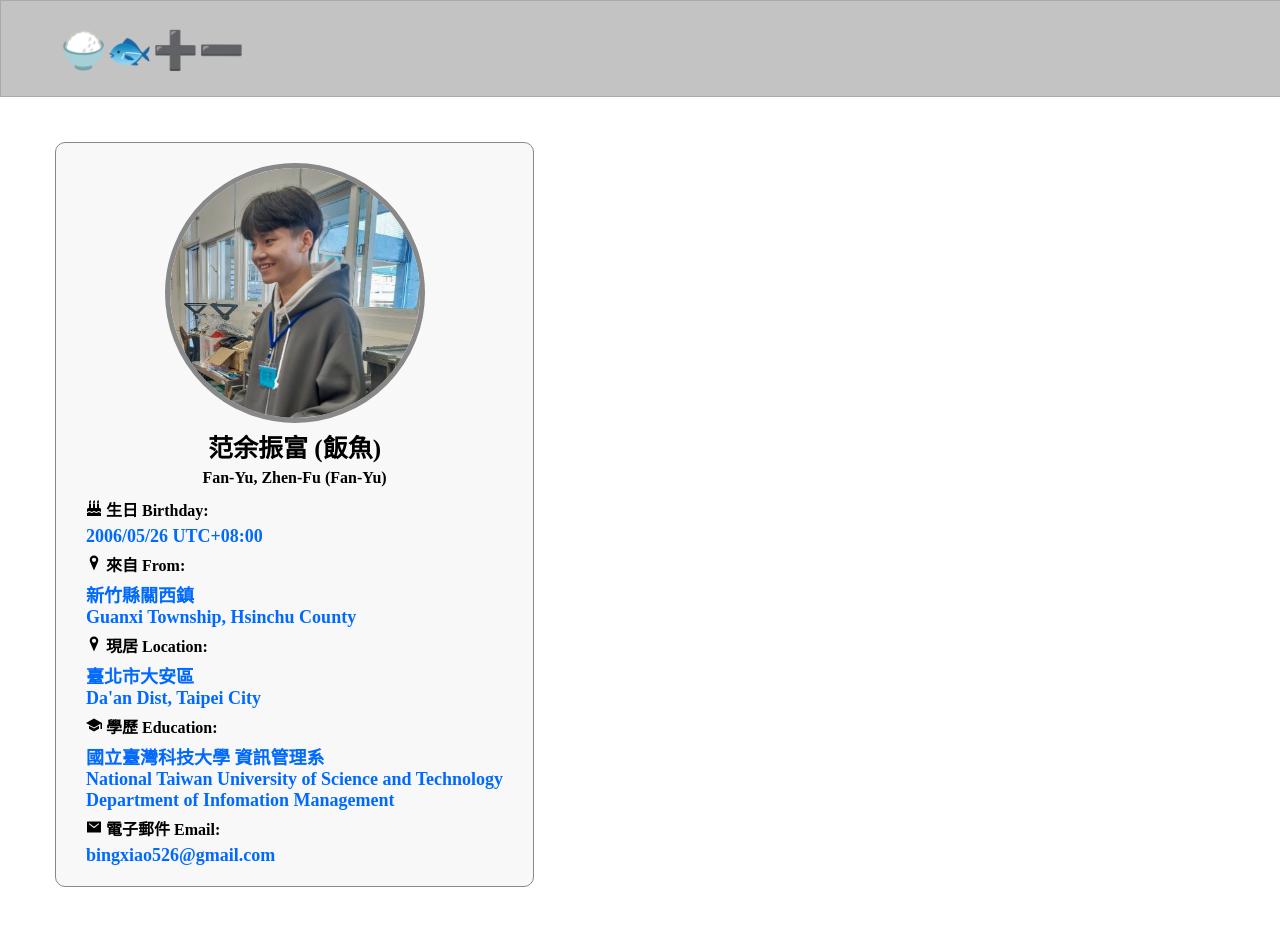
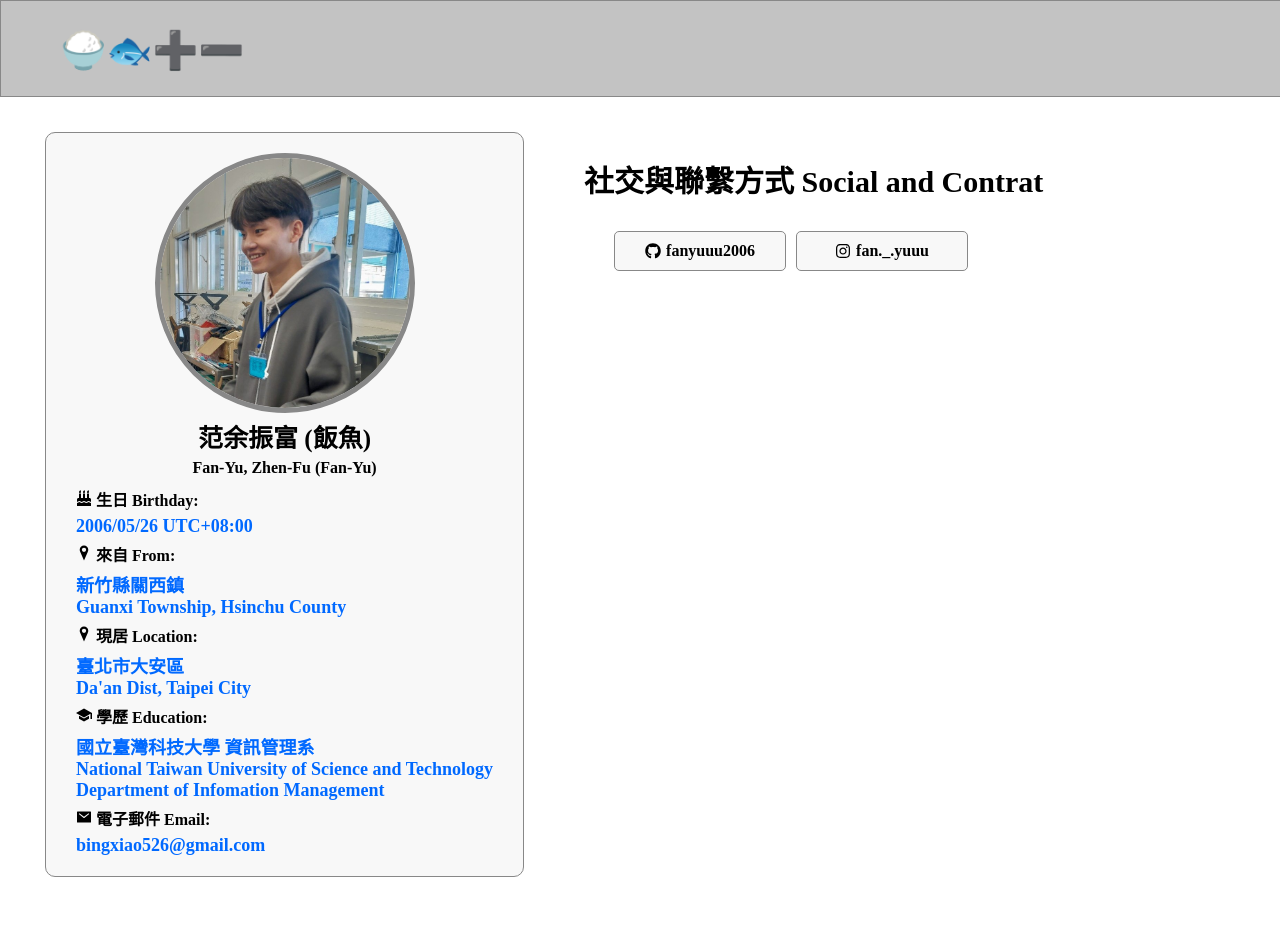
Before and after one commit to fanyuuu2006/fanyu-web, a Next.js app in the folder frontend/: page / in a window 1280 px wide. Shown: the top 926 px of the page. Built offline with nearby package versions, Linux system fonts and the light colour scheme.

Commit message:
feat: ContactLink 優化  與其樣式

```diff
--- a/frontend/src/app/page.jsx
+++ b/frontend/src/app/page.jsx
@@ -1,11 +1,12 @@
 "use client";
 import ProfileDiv from "@/components/Index/ProfileDiv";
-
+import ContactDiv from "@/components/Index/ContactDiv";
 export default function Index() {
   return (
     <>
       <section className="s1">
         <ProfileDiv />
+        <ContactDiv />
       </section>
     </>
   );
--- /dev/null
+++ b/frontend/src/components/Index/ContactDiv.jsx
@@ -0,0 +1,48 @@
+import "@/styles/Index/ContactLink.css";
+import Link from "next/link";
+import Contact from "@/json/Contact.json";
+import { FaGithub, FaInstagram } from "react-icons/fa";
+
+const ContactData = [
+  {
+    title: "GitHub",
+    icon: <FaGithub />,
+    ...Contact.GitHub,
+  },
+  {
+    title: "Instagram",
+    icon: <FaInstagram />,
+    ...Contact.Instagram,
+  },
+];
+
+function ContactLink({ title, href, children, ...props }) {
+  return (
+    <Link
+      className="ContactLink"
+      title={title}
+      href={href}
+      target="_blank"
+      {...props}
+    >
+      {children}
+    </Link>
+  );
+}
+
+export default function ContactDiv() {
+  return (
+    <div className="ContactDiv">
+      <p className="ContactDiv-Title">社交與聯繫方式 Social and Contrat</p>
+      <div className="ContactLinkDiv">
+        {ContactData.map((value, index) => {
+          return (
+            <ContactLink key={index} title={value.title} href={value.url}>
+              {value.icon} {value.id}
+            </ContactLink>
+          );
+        })}
+      </div>
+    </div>
+  );
+}
--- a/frontend/src/components/Index/ProfileDiv.jsx
+++ b/frontend/src/components/Index/ProfileDiv.jsx
@@ -1,4 +1,4 @@
-import "@/styles/Profile.css";
+import "@/styles/Index/Profile.css";
 import Image from "next/image";
 import OutsideLink from "../common/OutsideLink";
 import CampPhoto from "@/assets/images/CampPhoto.jpg";
--- a/frontend/src/json/Contact.json
+++ b/frontend/src/json/Contact.json
@@ -0,0 +1,10 @@
+{
+    "GitHub":{
+        "id": "fanyuuu2006",
+        "url": "https://github.com/fanyuuu2006"
+    },
+    "Instagram":{
+        "id": "fan._.yuuu",
+        "url": "https://www.instagram.com/fan._.yuuu/"
+    }
+}
--- /dev/null
+++ b/frontend/src/styles/Index/ContactLink.css
@@ -0,0 +1,41 @@
+@import url(../globals.css);
+
+.ContactDiv {
+  flex-grow: 1; /* 讓 ContactDiv 填滿剩餘空間 */
+  margin: var(--margin-medium);
+  padding: var(--padding-medium) var(--padding-large);
+}
+
+.ContactDiv-Title {
+  font-size: 30px;
+  font-weight: bold;
+  margin: var(--margin-small) 0;
+}
+
+.ContactLinkDiv {
+  display: flex;
+  margin: var(--margin-medium);
+  padding: var(--padding-small);
+}
+
+.ContactLink {
+  height: fit-content;
+  width: 150px;
+  font-size: 16px;
+  font-weight: bold;
+  background-color: var(--background-color);
+  border: var(--border-lv1);
+  border-radius: 5px;
+  padding: var(--padding-small);
+  margin: var(--margin-small);
+  display: flex;
+  justify-content: center;
+  align-items: center;
+  gap: 5px;
+}
+
+@media (max-width: 768px) {
+  .ContactLinkDiv-Title {
+    font-size: 25px;
+  }
+}
--- /dev/null
+++ b/frontend/src/styles/Index/Profile.css
@@ -0,0 +1,66 @@
+@import url(../globals.css);
+
+.ProfileDiv {
+  width: fit-content;
+  background-color: var(--background-color);
+  border: var(--border-lv1);
+  border-radius: 10px;
+  display: flex;
+  flex-direction: column;
+  justify-content: flex-start;
+  align-items: center;
+  margin: var(--margin-medium);
+  padding: var(--padding-medium) var(--padding-large);
+}
+
+.ProfileDiv > img {
+  width: 250px;
+  height: auto;
+  object-fit: contain;
+}
+
+.ProfileDiv-TableData-Key {
+  display: block;
+  color: #000000;
+  font-size: 16px;
+  font-weight: bold;
+  padding: 5px 0;
+}
+
+a {
+  text-decoration: none; /* 移除底線 */
+  color: inherit; /* 保持與父元素相同的顏色 */
+}
+
+.ProfileDiv-TableData-Value {
+  display: block;
+  color: #0069ff;
+  font-size: 18px;
+  font-weight: bold;
+  margin-top: 0px;
+}
+
+@media (max-width: 768px) {
+  /* 平板與手機 */
+  .ProfileDiv {
+    width: 90%;
+    padding-inline: var(--padding-small);
+  }
+
+  .ProfileDiv > img {
+    width: 70%;
+    height: auto;
+  }
+
+  .ProfileDiv > table {
+    width: 90%;
+  }
+
+  .ProfileDiv-TableData {
+    font-size: 14px;
+  }
+
+  .ProfileDiv-TableData-Value {
+    font-size: 16px;
+  }
+}
--- a/frontend/src/styles/Navbar.css
+++ b/frontend/src/styles/Navbar.css
@@ -1,11 +1,11 @@
 @import url(./globals.css);
 
-header{
+header {
   position: sticky;
   width: 100%;
   height: auto;
   background-color: rgba(136, 136, 136, 0.5);
-    border: 1px solid #AAAAAA;
+  border: var(--border-lv1);
   top: 0;
   z-index: 1000; /* 層級 */
   padding: var(--padding-small) var(--padding-large);
@@ -14,7 +14,7 @@ header{
   align-items: center;
 }
 
-header > .Logo{
+header > .Logo {
   height: 75px;
   width: auto;
   object-fit: contain;
--- a/frontend/src/styles/Profile.css
+++ /dev/null
@@ -1,65 +0,0 @@
-@import url(./globals.css);
-
-.ProfileDiv{
-    width: fit-content;
-    background-color:var(--div-background-color);
-    border: var(--div-border-lv1);
-    border-radius: 10px;
-    display: flex;
-    flex-direction: column;
-    justify-content: flex-start;
-    align-items: center;
-    margin: var(--margin-large);
-    padding: var(--padding-medium) var(--padding-large);
-}
-
-.ProfileDiv > img{
-    width: 250px;
-    height: auto;
-    object-fit: contain;
-}
-
-.ProfileDiv-TableData-Key{
-    display: block;
-    color: #000000;
-    font-size: 16px;
-    font-weight: bold;
-    padding: 5px 0;
-}
-
-a {
-    text-decoration: none; /* 移除底線 */
-    color: inherit; /* 保持與父元素相同的顏色 */
-  }
-
-.ProfileDiv-TableData-Value{
-    display: block;
-    color: #0069FF;
-    font-size: 18px;
-    font-weight: bold;
-    margin-top: 0px;
-}
-
-@media (max-width: 768px) {  /* 平板與手機 */
-    .ProfileDiv {
-        width: 90%;
-        padding-inline: var(--padding-small);
-    }
-
-    .ProfileDiv > img{
-        width: 70%;
-        height: auto;
-    }
-
-    .ProfileDiv > table{
-        width: 90%;
-    }
-
-    .ProfileDiv-TableData{
-        font-size: 14px;
-    }
-
-    .ProfileDiv-TableData-Value{
-        font-size: 16px;
-    }
-}
--- a/frontend/src/styles/globals.css
+++ b/frontend/src/styles/globals.css
@@ -1,9 +1,9 @@
 :root {
-  --div-background-color: #F8F8F8;
+  --background-color: #f8f8f8;
 
-  --div-border-lv1: 1px solid #888888;
-  --div-border-lv2: 3px solid #888888;
-  --div-border-lv3: 5px solid #888888;
+  --border-lv1: 1px solid #888888;
+  --border-lv2: 3px solid #888888;
+  --border-lv3: 5px solid #888888;
 
   --padding-small: 10px;
   --padding-medium: 20px;
@@ -14,25 +14,23 @@
   --margin-large: 25px;
 }
 
-*{
-    padding: 0;
-    margin: 0;
+* {
+  padding: 0;
+  margin: 0;
 }
-
 
 body {
   height: 100dvh;
   width: 100dvw;
 }
 
-.s1{
-    padding: var(--padding-medium) var(--padding-large);
+.s1 {
+  display: flex;
+  padding: var(--padding-medium) var(--padding-large);
 }
 
-
-
 @media (max-width: 768px) {
-    .s1 {
+  .s1 {
     display: flex;
     flex-direction: column;
     align-items: flex-start;
```
Also changed, not shown: frontend/src/components/Index/ContactLinkDiv.jsx (deleted, +0 -13 lines). Lines whose indentation alone changed are shown as unchanged.
